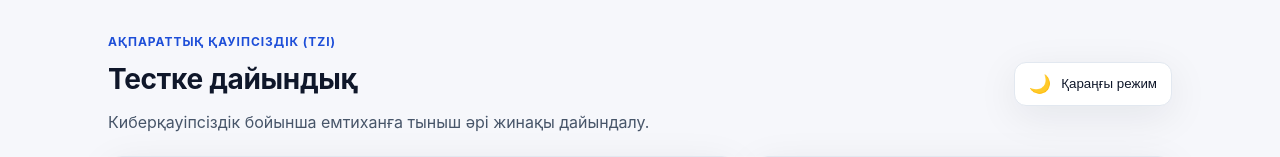
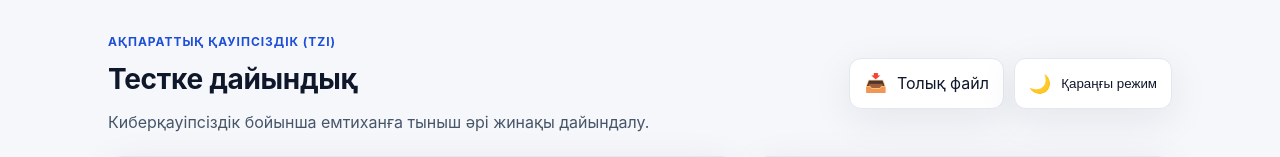
Before and after one commit to Dimeke1/tziquest, a plain HTML site: page index.html in a window 1280 px wide. Shown: the top 157 px of the page. Drawn offline with Linux system fonts and the light colour scheme.

Commit message:
Add download link for full exam file
Added a download link for the full exam file.

```diff
--- a/index.html
+++ b/index.html
@@ -1,11 +1,13 @@
 <!doctype html>
 <html lang="kk">
+
 <head>
   <meta charset="UTF-8">
   <meta name="viewport" content="width=device-width, initial-scale=1">
   <title>Ақпараттық қауіпсіздік (TZI) тесті</title>
   <link rel="stylesheet" href="styles.css">
 </head>
+
 <body>
   <div class="page">
     <header class="top-bar">
@@ -14,10 +16,16 @@
         <h1>Тестке дайындық</h1>
         <p class="sub">Киберқауіпсіздік бойынша емтиханға тыныш әрі жинақы дайындалу.</p>
       </div>
-      <button type="button" id="theme-toggle" class="icon-button" aria-label="Түсті ауыстыру">
-        <span class="icon">🌙</span>
-        <span class="label">Қараңғы режим</span>
-      </button>
+      <div style="display: flex; gap: 10px;">
+        <a href="ExamTZI4.docx" class="icon-button" style="text-decoration: none;" download>
+          <span class="icon">📥</span>
+          <span class="label">Толық файл</span>
+        </a>
+        <button type="button" id="theme-toggle" class="icon-button" aria-label="Түсті ауыстыру">
+          <span class="icon">🌙</span>
+          <span class="label">Қараңғы режим</span>
+        </button>
+      </div>
     </header>
 
     <main class="layout">
@@ -90,4 +98,5 @@
 
   <script src="script.js" defer></script>
 </body>
+
 </html>
```
